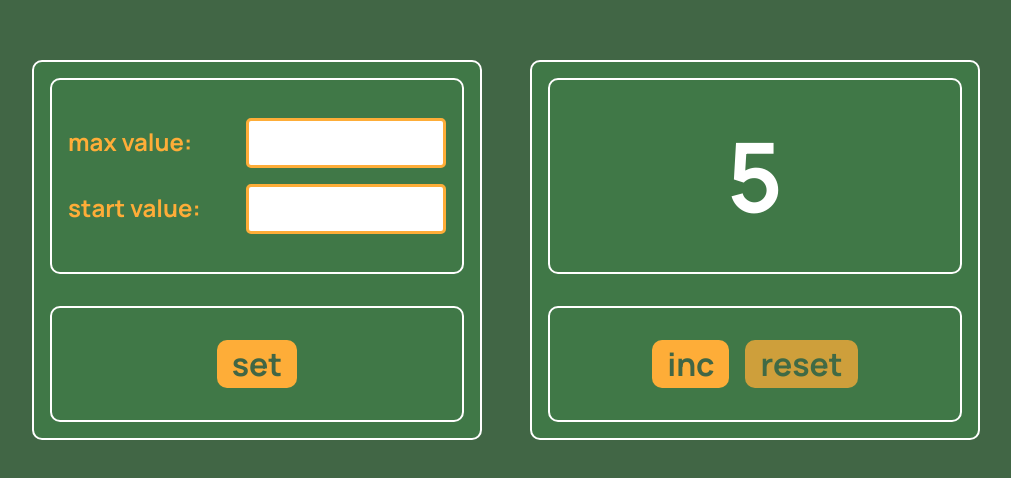
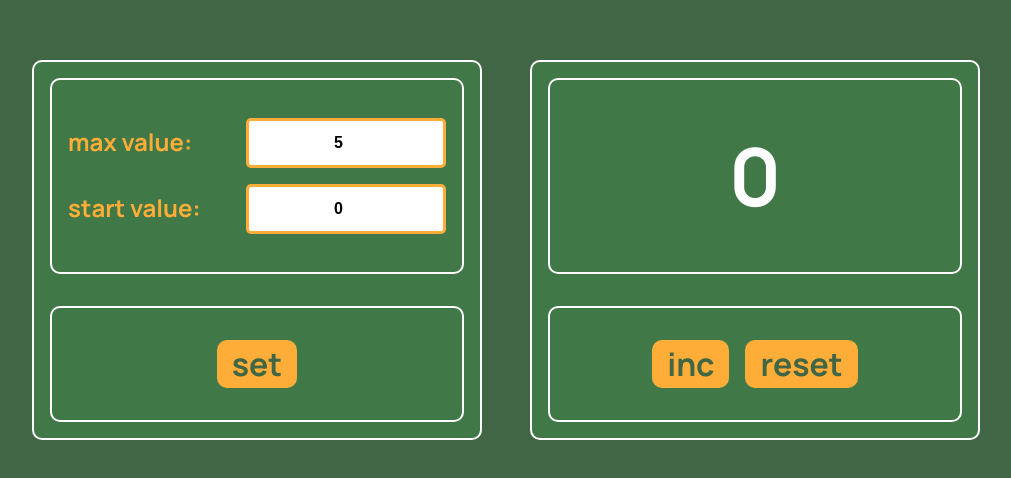
Before and after one commit to DmitryMuzalev/counter-incub, a React (Create React App) app: page / in a window 1280 px wide. Shown: the part 150-628 px from the top of the page, without its empty margins (134-1145 px from the left). Built offline with nearby package versions, Linux system fonts and the light colour scheme.

Commit message:
Start working on the application logic

```diff
--- a/src/App.tsx
+++ b/src/App.tsx
@@ -1,11 +1,24 @@
+import { useState } from "react";
 import { Counter } from "./components/Counter/Counter";
 import { Settings } from "./components/Settings/Settings";
 
 function App() {
+  const [maxValue, setMaxValue] = useState(5);
+  const [startValue, setStartValue] = useState(0);
+
+  const changeMaxValue = (value: number) => setMaxValue(value);
+
+  const changeStartValue = (value: number) => setStartValue(value);
+
   return (
     <div className="app">
-      <Settings />
-      <Counter />
+      <Settings
+        maxValue={maxValue}
+        startValue={startValue}
+        changeMaxValue={changeMaxValue}
+        changeStartValue={changeStartValue}
+      />
+      <Counter maxValue={maxValue} startValue={startValue} />
     </div>
   );
 }
--- a/src/components/Counter/Counter.tsx
+++ b/src/components/Counter/Counter.tsx
@@ -1,14 +1,40 @@
+import { FC, useState } from "react";
 import { Button } from "../UI/Button/Button";
 
-const Counter = () => {
+type Props = {
+  maxValue: number;
+  startValue: number;
+};
+
+const Counter: FC<Props> = ({ maxValue, startValue }) => {
+  const [counterValue, setCounterValue] = useState(startValue);
+
+  const incrementCounterHandler = () => {
+    setCounterValue((prevCounterValue) => prevCounterValue + 1);
+  };
+
+  const resetCounterHandler = () => {
+    setCounterValue(startValue);
+  };
+
   return (
     <div className="box">
       <div className="box__top">
-        <span className="counter-value">5</span>
+        <span
+          className={
+            counterValue === maxValue ? "counter-value_max" : "counter-value"
+          }
+        >
+          {counterValue}
+        </span>
       </div>
       <div className="box__bottom">
-        <Button title="inc" />
-        <Button title="reset" disabled />
+        <Button
+          title="inc"
+          disabled={counterValue === maxValue}
+          onClick={incrementCounterHandler}
+        />
+        <Button title="reset" onClick={resetCounterHandler} />
       </div>
     </div>
   );
--- a/src/components/Settings/Settings.tsx
+++ b/src/components/Settings/Settings.tsx
@@ -1,12 +1,35 @@
+import { FC } from "react";
 import { Button } from "../UI/Button/Button";
 import { Field } from "../UI/Field/Field";
 
-const Settings = () => {
+type Props = {
+  maxValue: number;
+  startValue: number;
+  changeMaxValue: (value: number) => void;
+  changeStartValue: (value: number) => void;
+};
+
+const Settings: FC<Props> = ({
+  changeMaxValue,
+  changeStartValue,
+  maxValue,
+  startValue,
+}) => {
   return (
     <div className="box">
       <div className="box__top">
-        <Field id="maxValue" label="max value" />
-        <Field id="startValue" label="start value" />
+        <Field
+          id="maxValue"
+          label="max value"
+          cb={changeMaxValue}
+          value={maxValue}
+        />
+        <Field
+          id="startValue"
+          label="start value"
+          cb={changeStartValue}
+          value={startValue}
+        />
       </div>
       <div className="box__bottom">
         <Button title="set" />
--- a/src/components/UI/Field/Field.tsx
+++ b/src/components/UI/Field/Field.tsx
@@ -1,15 +1,27 @@
-import { FC } from "react";
+import { FC, ChangeEvent } from "react";
 import s from "./Field.module.scss";
 type Props = {
   id: string;
   label: string;
+  cb: (value: number) => void;
+  value: number;
 };
 
-const Field: FC<Props> = ({ id, label }) => {
+const Field: FC<Props> = ({ id, label, value, cb }) => {
+  const changeValueHandler = (e: ChangeEvent<HTMLInputElement>) => {
+    const value = +e.target.value;
+    cb(value);
+  };
+
   return (
     <div className={s.field}>
       <label htmlFor={id}>{`${label}:`}</label>
-      <input id={id} type="number" />
+      <input
+        id={id}
+        type="number"
+        onChange={changeValueHandler}
+        value={value}
+      />
     </div>
   );
 };
--- a/src/index.scss
+++ b/src/index.scss
@@ -17,6 +17,8 @@
   --bg-color: #416645;
   --primary-color: #407847;
   --secondary-color: #fead38;
+
+  --error-color: #fe3838;
   --white: #ffffff;
   --black: #000000;
   --grey: #949494;
@@ -73,6 +75,10 @@ body {
 }
 
 .counter-value {
-  font-size: 6rem;
+  font-size: 5rem;
   color: var(--white);
+  &_max {
+    font-size: 6.5rem;
+    color: var(--error-color);
+  }
 }
```
